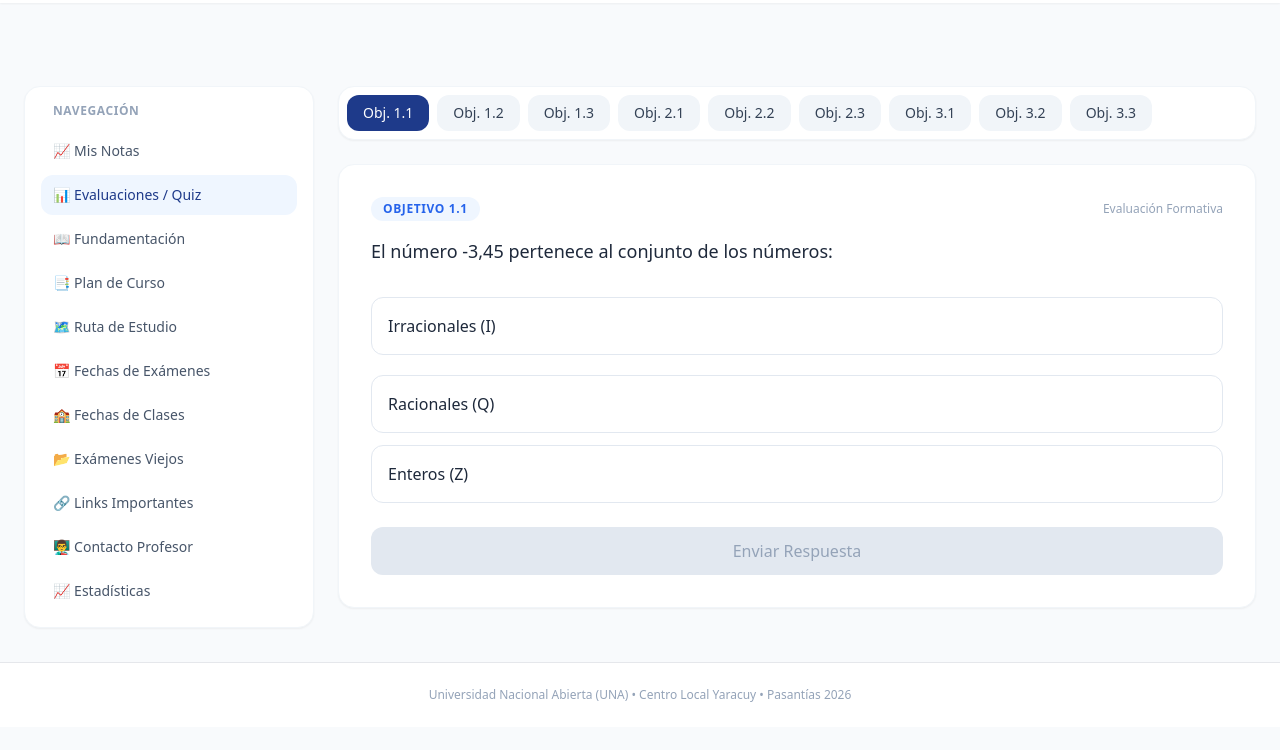
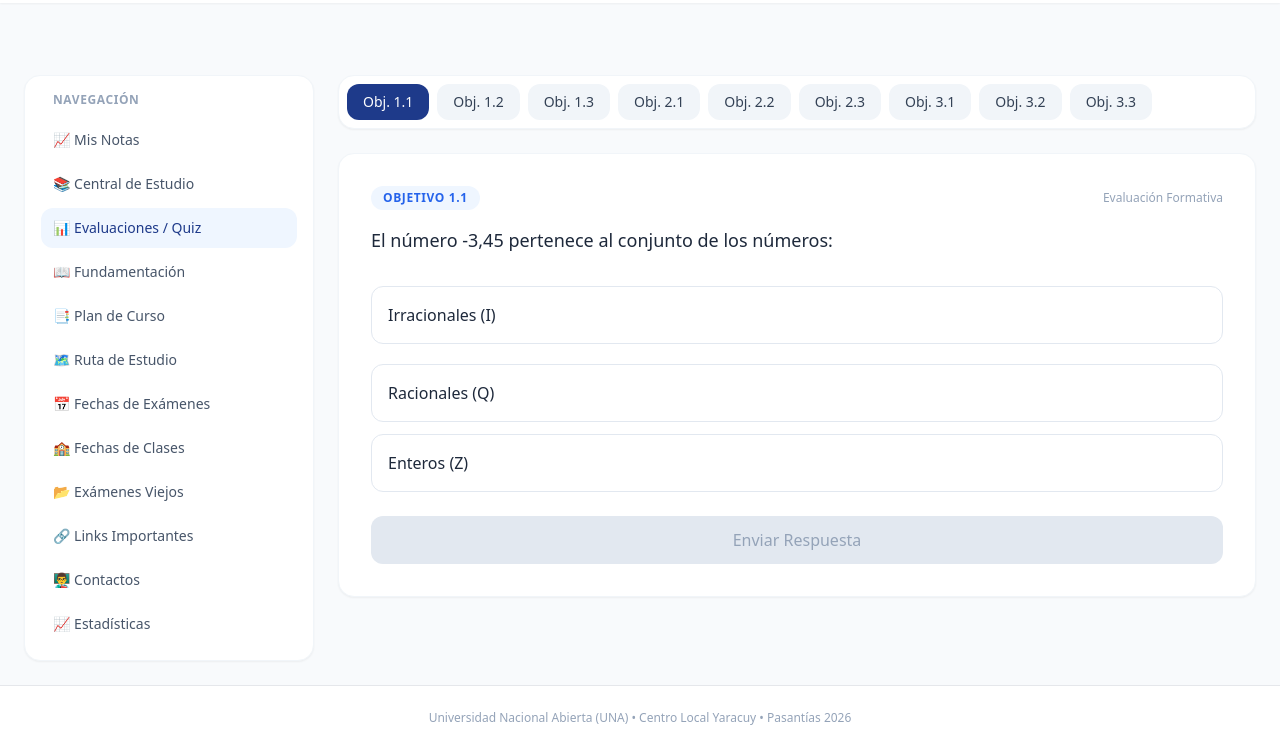
Before and after one commit to ivanguillermo/MateUNO, a plain HTML site: page index.html in a window 1280 px wide. Both pictures are taken after a click on the button "⚡ Entrar en Modo Offline / Visitante". Shown: the part 73-823 px from the top of the page. Before the commit the page ends 800 px from the top, so only its background shows below. Drawn offline with nearby package versions, Linux system fonts and the light colour scheme; no server answers.

Commit message:
Update index.html

```diff
--- a/index.html
+++ b/index.html
@@ -69,6 +69,7 @@
         <aside id="sidebar-menu" class="hidden md:block bg-white p-4 rounded-2xl shadow-sm border border-slate-100 space-y-1 md:col-span-1">
             <p class="text-xs font-bold uppercase tracking-wider text-slate-400 px-3 pb-2">Navegación</p>
             <button onclick="showSection('notas')" id="nav-notas" class="w-full text-left px-3 py-2.5 rounded-xl font-medium text-sm text-slate-600 hover:bg-slate-50 transition flex items-center gap-2">📈 Mis Notas</button>
+            <button id="nav-estudio" class="w-full text-left px-3 py-2.5 rounded-xl font-medium text-sm text-slate-600 hover:bg-slate-50 transition flex items-center gap-2"><a href="./estudio.html">📚 Central de Estudio</a></button>
             <button onclick="showSection('quiz')" id="nav-quiz" class="w-full text-left px-3 py-2.5 rounded-xl font-medium text-sm text-blue-900 bg-blue-50 transition flex items-center gap-2">📊 Evaluaciones / Quiz</button>
             <button onclick="showSection('fundamentacion')" id="nav-fundamentacion" class="w-full text-left px-3 py-2.5 rounded-xl font-medium text-sm text-slate-600 hover:bg-slate-50 transition flex items-center gap-2">📖 Fundamentación</button>
             <button onclick="showSection('plan')" id="nav-plan" class="w-full text-left px-3 py-2.5 rounded-xl font-medium text-sm text-slate-600 hover:bg-slate-50 transition flex items-center gap-2">📑 Plan de Curso</button>
@@ -77,7 +78,7 @@
             <button onclick="showSection('clases')" id="nav-clases" class="w-full text-left px-3 py-2.5 rounded-xl font-medium text-sm text-slate-600 hover:bg-slate-50 transition flex items-center gap-2">🏫 Fechas de Clases</button>
             <button onclick="showSection('viejos')" id="nav-viejos" class="w-full text-left px-3 py-2.5 rounded-xl font-medium text-sm text-slate-600 hover:bg-slate-50 transition flex items-center gap-2">📂 Exámenes Viejos</button>
             <button onclick="showSection('links')" id="nav-links" class="w-full text-left px-3 py-2.5 rounded-xl font-medium text-sm text-slate-600 hover:bg-slate-50 transition flex items-center gap-2">🔗 Links Importantes</button>
-            <button onclick="showSection('contacto')" id="nav-contacto" class="w-full text-left px-3 py-2.5 rounded-xl font-medium text-sm text-slate-600 hover:bg-slate-50 transition flex items-center gap-2">👨‍🏫 Contacto Profesor</button>
+            <button onclick="showSection('contacto')" id="nav-contacto" class="w-full text-left px-3 py-2.5 rounded-xl font-medium text-sm text-slate-600 hover:bg-slate-50 transition flex items-center gap-2">👨‍🏫 Contactos</button>
             <button onclick="showSection('estadisticas')" id="nav-estadisticas" class="w-full text-left px-3 py-2.5 rounded-xl font-medium text-sm text-slate-600 hover:bg-slate-50 transition flex items-center gap-2">📈 Estadísticas</button>
         </aside>
 
```
